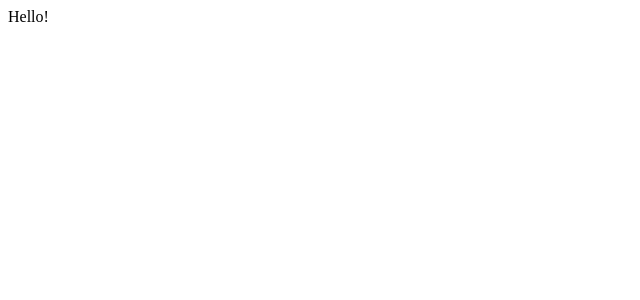
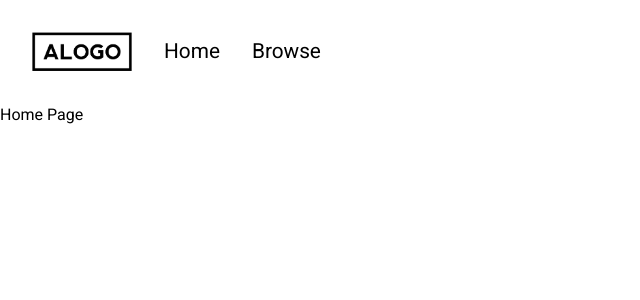
Before and after one commit to AlejandroV01/Stock-App, a Next.js app: page / in a window 1280 px wide. Shown: the top 300 px of the page, without its empty margins (0-640 px from the left). Built offline with nearby package versions, Linux system fonts and the light colour scheme.

Commit message:
shouldnt have taken that long lmao

```diff
--- /dev/null
+++ b/app/app.css
@@ -0,0 +1,4 @@
+* {
+  box-sizing: border-box;
+  margin: 0;
+}
--- a/app/head.tsx
+++ b/app/head.tsx
@@ -2,8 +2,8 @@ export default function Head() {
   return (
     <>
       <title></title>
-      <meta content="width=device-width, initial-scale=1" name="viewport" />
-      <link rel="icon" href="/favicon.ico" />
+      <meta content='width=device-width, initial-scale=1' name='viewport' />
+      <link rel='icon' href='/favicon.ico' />
     </>
   )
 }
--- a/app/layout.tsx
+++ b/app/layout.tsx
@@ -1,12 +1,16 @@
-export default function RootLayout({
-  children,
-}: {
-  children: React.ReactNode
-}) {
+import { Heebo } from '@next/font/google'
+import styles from './app.css'
+import NavBar from './nav-bar'
+const heebo = Heebo({ subsets: ['latin'] })
+
+export default function RootLayout({ children }: { children: React.ReactNode }) {
   return (
-    <html>
+    <html lang='en' className={`${heebo.className} ${styles.htmlTag}`}>
       <head />
-      <body>{children}</body>
+      <body>
+        <NavBar></NavBar>
+        <div>{children}</div>
+      </body>
     </html>
   )
 }
--- /dev/null
+++ b/app/loading.tsx
@@ -0,0 +1,3 @@
+export default function Loading() {
+  return <div>Loading...</div>
+}
--- /dev/null
+++ b/app/nav-bar.module.css
@@ -0,0 +1,24 @@
+.list {
+  text-decoration: none;
+  list-style-type: none;
+  display: flex;
+  gap: 2rem;
+  padding: 1rem 2rem;
+  align-items: center;
+}
+
+.list li a {
+  font-size: 1.3rem;
+  text-decoration: none;
+  color: black;
+}
+
+.Nav {
+  padding: 1rem 0;
+}
+
+.centerFlex {
+  display: flex;
+  justify-content: center;
+  align-items: center;
+}
--- /dev/null
+++ b/app/nav-bar.tsx
@@ -0,0 +1,26 @@
+import Image from 'next/image'
+import Link from 'next/link'
+import React from 'react'
+import Logo from './images/alogo-4.png'
+import styles from './nav-bar.module.css'
+const NavBar = () => {
+  return (
+    <nav className={styles.Nav}>
+      <ul className={styles.list}>
+        <li style={{ position: 'relative' }}>
+          <Link href='/' className={styles.centerFlex}>
+            <Image src={Logo} alt='' style={{ width: '100px', height: 'fit-content', objectFit: 'contain' }} />
+          </Link>
+        </li>
+        <li>
+          <Link href='/'>Home</Link>
+        </li>
+        <li>
+          <Link href='/browse'>Browse</Link>
+        </li>
+      </ul>
+    </nav>
+  )
+}
+
+export default NavBar
--- a/app/page.js
+++ b/app/page.js
@@ -1,3 +1,3 @@
 export default function Page() {
-  return <div>Hello!</div>
+  return <div>Home Page</div>
 }
--- /dev/null
+++ b/global.d.ts
@@ -0,0 +1 @@
+declare module '*.css'
--- a/pages/_app.tsx
+++ b/pages/_app.tsx
@@ -1,5 +1,5 @@
+import type { AppProps } from 'next/app'
 import '../styles/globals.css'
-import type { AppProps } from 'next/app'
 
 export default function App({ Component, pageProps }: AppProps) {
   return <Component {...pageProps} />
--- a/styles/globals.css
+++ b/styles/globals.css
@@ -1,38 +1,19 @@
 :root {
   --max-width: 1100px;
   --border-radius: 12px;
-  --font-mono: ui-monospace, Menlo, Monaco, 'Cascadia Mono', 'Segoe UI Mono',
-    'Roboto Mono', 'Oxygen Mono', 'Ubuntu Monospace', 'Source Code Pro',
+  --font-mono: ui-monospace, Menlo, Monaco, 'Cascadia Mono', 'Segoe UI Mono', 'Roboto Mono', 'Oxygen Mono', 'Ubuntu Monospace', 'Source Code Pro',
     'Fira Mono', 'Droid Sans Mono', 'Courier New', monospace;
 
   --foreground-rgb: 0, 0, 0;
   --background-start-rgb: 214, 219, 220;
   --background-end-rgb: 255, 255, 255;
 
-  --primary-glow: conic-gradient(
-    from 180deg at 50% 50%,
-    #16abff33 0deg,
-    #0885ff33 55deg,
-    #54d6ff33 120deg,
-    #0071ff33 160deg,
-    transparent 360deg
-  );
-  --secondary-glow: radial-gradient(
-    rgba(255, 255, 255, 1),
-    rgba(255, 255, 255, 0)
-  );
+  --primary-glow: conic-gradient(from 180deg at 50% 50%, #16abff33 0deg, #0885ff33 55deg, #54d6ff33 120deg, #0071ff33 160deg, transparent 360deg);
+  --secondary-glow: radial-gradient(rgba(255, 255, 255, 1), rgba(255, 255, 255, 0));
 
   --tile-start-rgb: 239, 245, 249;
   --tile-end-rgb: 228, 232, 233;
-  --tile-border: conic-gradient(
-    #00000080,
-    #00000040,
-    #00000030,
-    #00000020,
-    #00000010,
-    #00000010,
-    #00000080
-  );
+  --tile-border: conic-gradient(#00000080, #00000040, #00000030, #00000020, #00000010, #00000010, #00000080);
 
   --callout-rgb: 238, 240, 241;
   --callout-border-rgb: 172, 175, 176;
@@ -47,24 +28,11 @@
     --background-end-rgb: 0, 0, 0;
 
     --primary-glow: radial-gradient(rgba(1, 65, 255, 0.4), rgba(1, 65, 255, 0));
-    --secondary-glow: linear-gradient(
-      to bottom right,
-      rgba(1, 65, 255, 0),
-      rgba(1, 65, 255, 0),
-      rgba(1, 65, 255, 0.3)
-    );
+    --secondary-glow: linear-gradient(to bottom right, rgba(1, 65, 255, 0), rgba(1, 65, 255, 0), rgba(1, 65, 255, 0.3));
 
     --tile-start-rgb: 2, 13, 46;
     --tile-end-rgb: 2, 5, 19;
-    --tile-border: conic-gradient(
-      #ffffff80,
-      #ffffff40,
-      #ffffff30,
-      #ffffff20,
-      #ffffff10,
-      #ffffff10,
-      #ffffff80
-    );
+    --tile-border: conic-gradient(#ffffff80, #ffffff40, #ffffff30, #ffffff20, #ffffff10, #ffffff10, #ffffff80);
 
     --callout-rgb: 20, 20, 20;
     --callout-border-rgb: 108, 108, 108;
@@ -77,6 +45,7 @@
   box-sizing: border-box;
   padding: 0;
   margin: 0;
+  font-family: 'Heebo', sans-serif;
 }
 
 html,
@@ -87,12 +56,7 @@ body {
 
 body {
   color: rgb(var(--foreground-rgb));
-  background: linear-gradient(
-      to bottom,
-      transparent,
-      rgb(var(--background-end-rgb))
-    )
-    rgb(var(--background-start-rgb));
+  background: linear-gradient(to bottom, transparent, rgb(var(--background-end-rgb))) rgb(var(--background-start-rgb));
 }
 
 a {
```
Also changed, not shown: app/browse/page.tsx (added, +11 -0 lines), tsconfig.json (+3 -14 lines), app/images/alogo-4.png (added).
